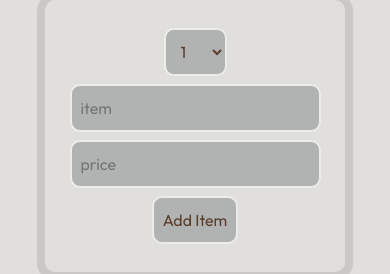
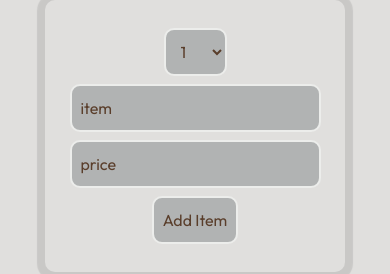
Before and after one commit to jrcopeti/react-shopping-list, a React (Create React App) app: page / in a window 390 px wide. Shown: the part 221-495 px from the top of the page. Built offline with nearby package versions, Linux system fonts and the light colour scheme.

Commit message:
contrast placeholder

```diff
--- a/src/index.css
+++ b/src/index.css
@@ -326,4 +326,13 @@ input[type="checkbox"] {
     position: relative;
     word-spacing: 3px;
   }
+
+  ::-webkit-input-placeholder {
+    color: #5a3e2b;
+    opacity: 1;
+  }
+  ::placeholder {
+    color: #5a3e2b;
+    opacity: 1;
+  }
 }
```
